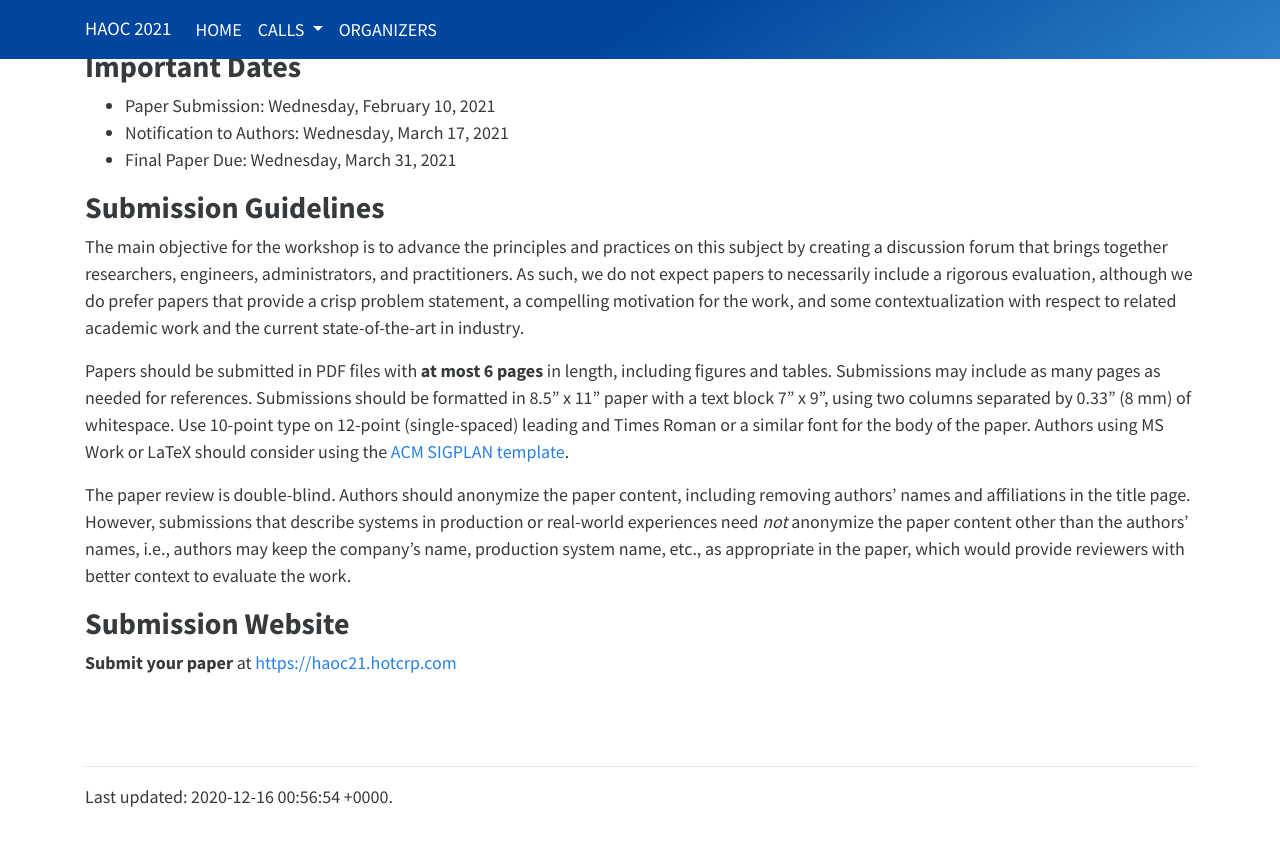
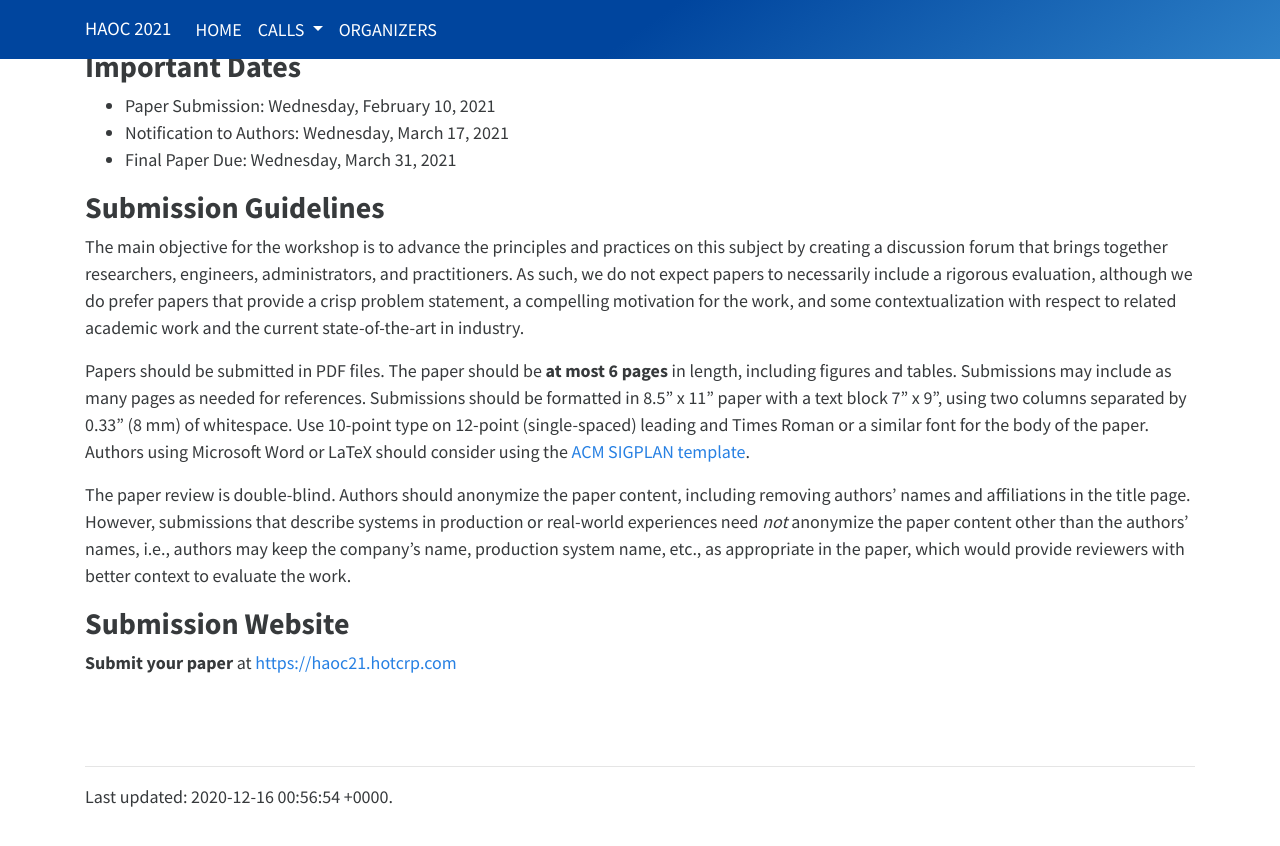
Before and after one commit to haoc2021/haoc2021.github.io, a Jekyll site: the page built from cfp.md, in a window 1280 px wide and 900 px high, scrolled down 891 px. Shown: the top 846 px of the window. Built offline with Jekyll 4.4.1, drawn with Linux system fonts in a browser that asks for light colours.

Commit message:
fix typos

```diff
--- a/cfp.md
+++ b/cfp.md
@@ -44,12 +44,12 @@ provide a crisp problem statement, a compelling motivation for the work, and
 some contextualization with respect to related academic work and the current
 state-of-the-art in industry.
 
-Papers should be submitted in PDF files with **at most 6 pages** in length, including
-figures and tables. Submissions may include as many pages as needed for references.
+Papers should be submitted in PDF files. The paper should be **at most 6 pages** in length,
+including figures and tables. Submissions may include as many pages as needed for references.
 Submissions should be formatted in 8.5" x 11" paper with a text block 7" x 9",
 using two columns separated by 0.33" (8 mm) of whitespace. Use 10-point type on
 12-point (single-spaced) leading and Times Roman or a similar font for the
-body of the paper. Authors using MS Work or LaTeX should consider using
+body of the paper. Authors using Microsoft Word or LaTeX should consider using
 the [ACM SIGPLAN template](https://www.acm.org/publications/proceedings-template).
 
 The paper review is double-blind. Authors should anonymize the paper content,
```
